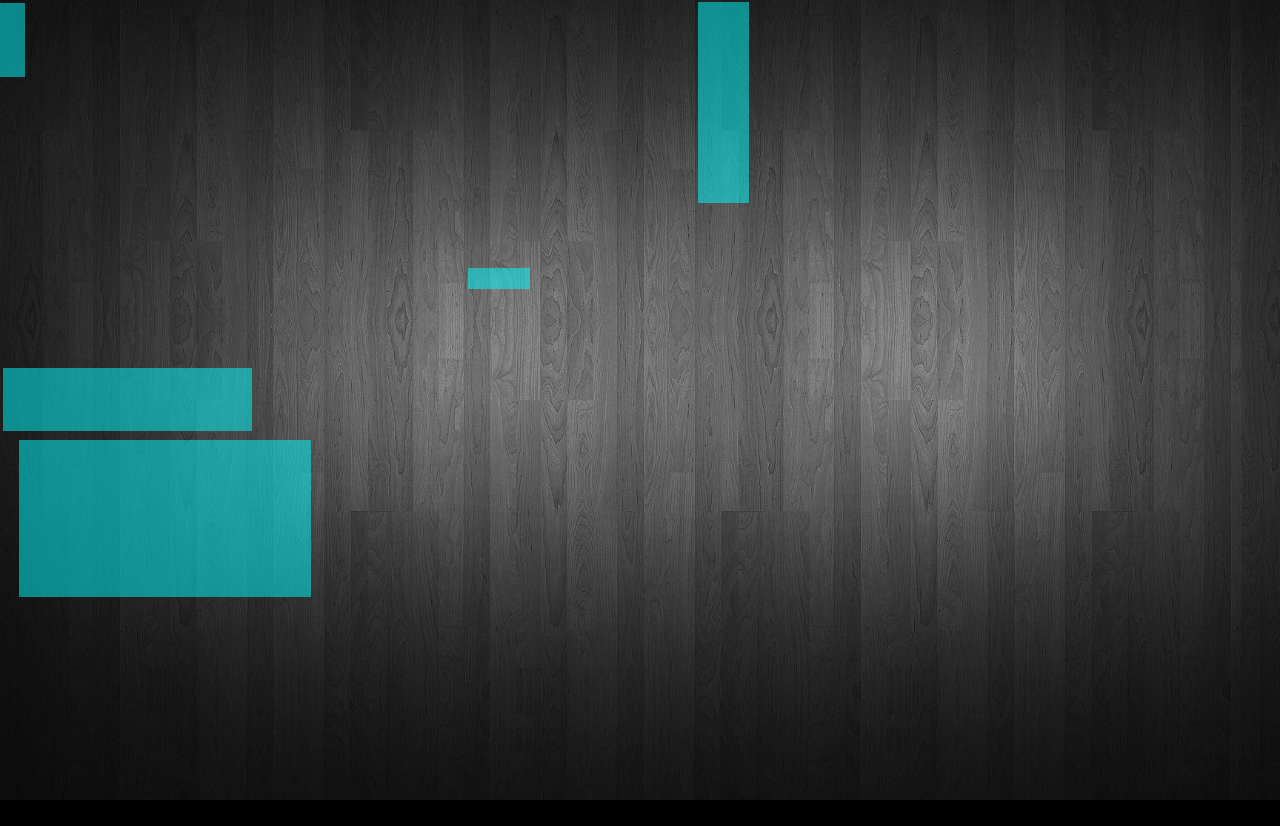
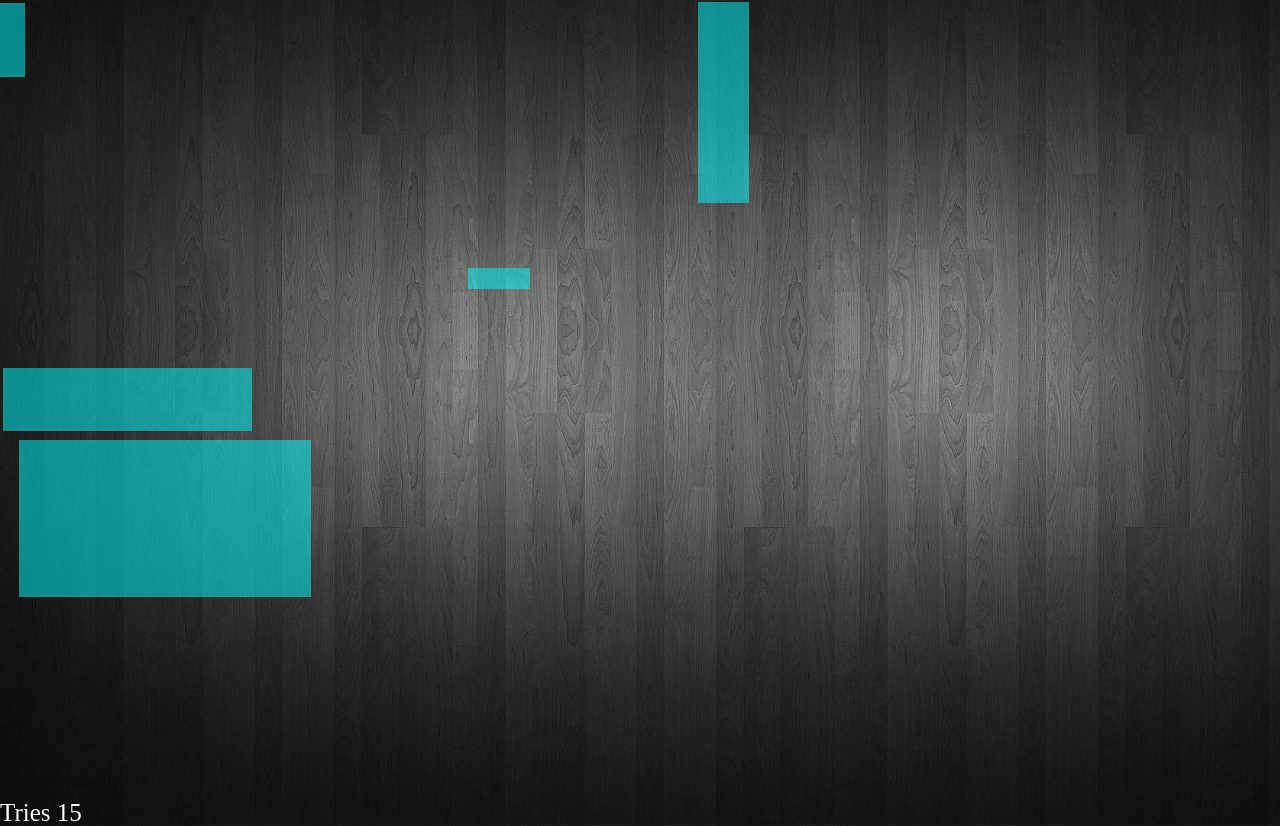
Before and after one commit to kelleghan1/mySite.github.io, a plain HTML site: page index.html in a window 1280 px wide. Before the commit the page ends 800 px from the top, so only its background shows below. Drawn offline with nearby package versions, Linux system fonts and the light colour scheme.

Commit message:
score keeper

```diff
--- a/index.html
+++ b/index.html
@@ -11,6 +11,6 @@
 <body>
 
   <canvas id="canvas"></canvas>
-
+<p>Tries</p>
 </body>
 </html>
--- a/public/css/style.css
+++ b/public/css/style.css
@@ -58,3 +58,11 @@ canvas {
   display: block;
   float: none;
   margin: 0; }
+
+  p {
+    margin: 0;
+    padding: 0;
+    color: white;
+    font-size: 25px;
+    font-family: 'Futura';
+  }
--- a/public/javascript/main.js
+++ b/public/javascript/main.js
@@ -5,9 +5,13 @@ $(function(){
   var ctx = canvas.getContext('2d');
   var launch = [];
   var boxes = [ bx1 = [],  bx2 = [],  bx3 = [],  bx4 = [],  bx5 = []];
+  var tries = 15;
+
+
 
   canvas.width = window.innerWidth;
   canvas.height = window.innerHeight;
+  $('p').html('Tries ' + tries);
 
   $(window).resize(function (){
     canvas.height = window.innerHeight;
@@ -149,6 +153,8 @@ $(function(){
       launchx = (window.innerWidth/2);
       launchy = (window.innerHeight-1)
       projectile(xpos, ypos);
+      tries -= 1;
+      $('p').html('Tries ' + tries);
 
     }
 
```
